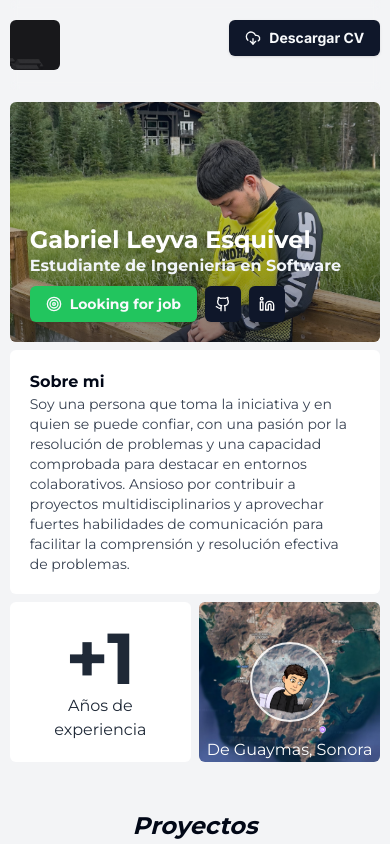
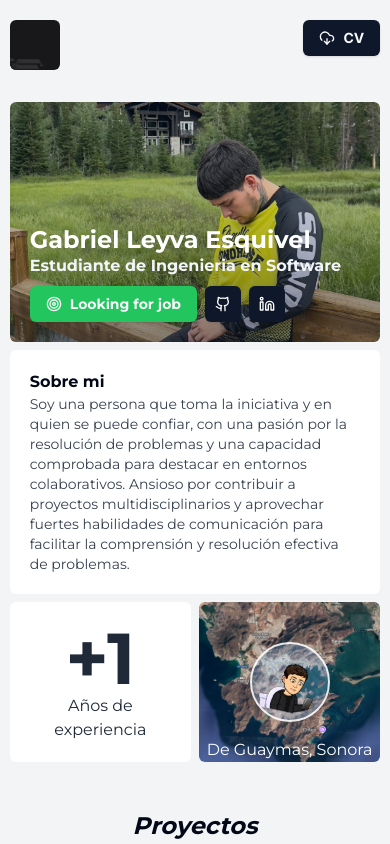
Before and after one commit to leyv4a/geverel-nextpage, a Next.js app: page /leyv4a in a window 390 px wide. Shown: the top 844 px of the page. Built offline with nearby package versions, Linux system fonts and the light colour scheme; a web font is replaced by a local one.

Commit message:
feat: add CV spanish version asset

```diff
--- a/src/app/leyv4a/page.tsx
+++ b/src/app/leyv4a/page.tsx
@@ -42,9 +42,9 @@ export default function GabrielLeyva() {
             unoptimized
           />
           <div>
-            <Link href={"toilet.png"} download={"Gabriel_Leyva_CV"}>
+            <Link href={"CV_Gabriel_Leyva_E.pdf"} download={"Gabriel_Leyva_CV"}>
               <Button className="font-bold font-monserrat">
-                <CloudDownload className="me-2 h-4 w-4" /> Descargar CV
+                <CloudDownload className="me-2 h-4 w-4" /> <span className="me-1 hidden md:block">Descargar</span> CV
               </Button>
             </Link>
           </div>
@@ -539,10 +539,10 @@ const HeartIconSvg = () => (
 // </svg>
 <svg width="20px" height="20px" viewBox="0 0 24 24" version="1.1" xmlns="http://www.w3.org/2000/svg" fill="#9ca3af" stroke="#9ca3af">
   <g id="SVGRepo_bgCarrier" stroke-width="0"></g>
-  <g id="SVGRepo_tracerCarrier" stroke-linecap="round" stroke-linejoin="round"></g>
+  <g id="SVGRepo_tracerCarrier" strokeLinecap="round" strokeLinejoin="round"></g>
   <g id="SVGRepo_iconCarrier">
     <title>Corazón</title>
-    <g id="shape" stroke="none" stroke-width="1" fill="none" fill-rule="evenodd">
+    <g id="shape" stroke="none" stroke-width="1" fill="none" fillRule="evenodd">
       <g id="heart" fill="#9ca3af">
         <path d="M12,20 C9.79485241,19.5208288 3,15.7600002 3,9 C3,6.23857625 5.23857625,4 8,4 C9.63559896,4 11.0877712,4.7853431 12,5.99951255 C12.9122288,4.7853431 14.364401,4 16,4 C18.7614237,4 21,6.23857625 21,9 C21,15.7600002 14.2051476,19.5208288 12,20 Z" id="Shape"></path>
       </g>
```
Also changed, not shown: 1 other file (tests, documents, lock files or other folders).
